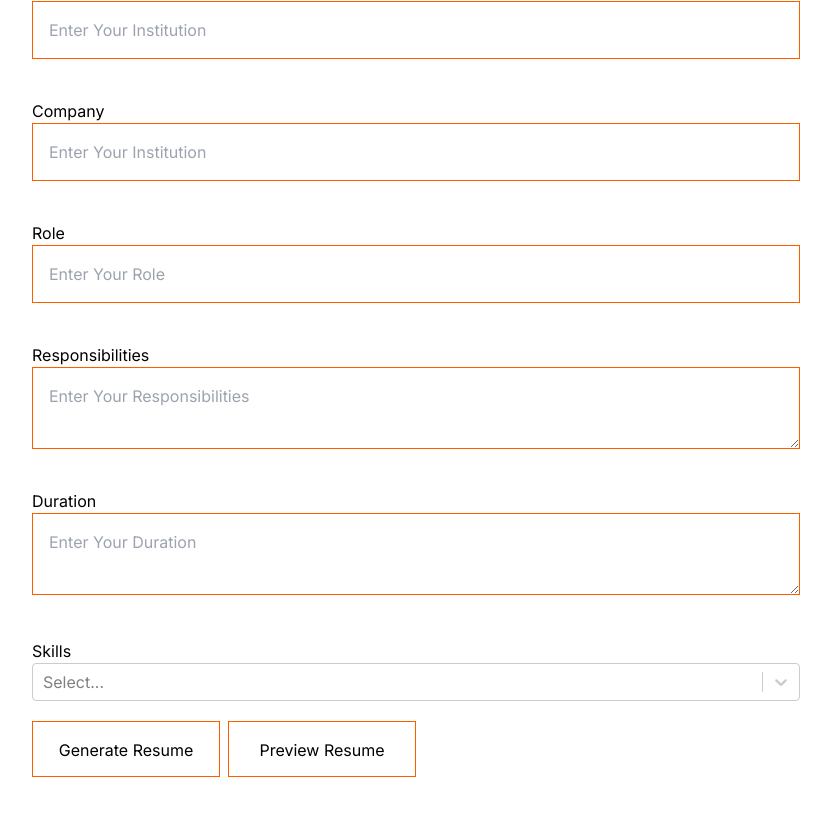
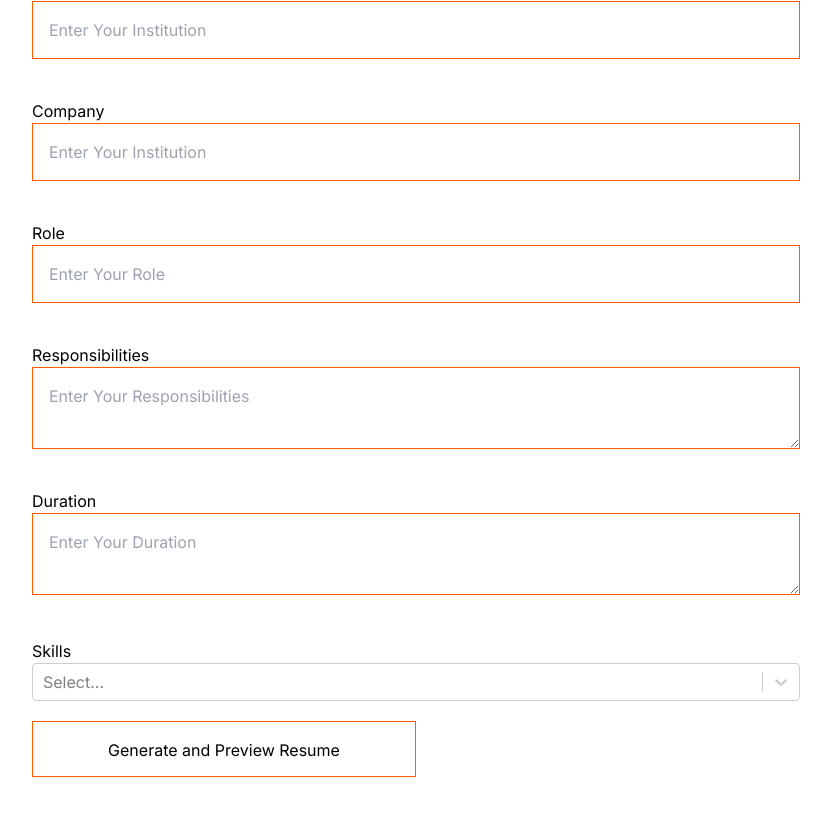
Before and after one commit to Ali-Raza995/code-jam2.0, a Next.js app: page /resume-form in a window 1280 px wide. Shown: the part 628-1443 px from the top of the page, without its empty margins (224-1055 px from the left). Built offline with nearby package versions, Linux system fonts and the light colour scheme; what @react-pdf/renderer would draw is missing.

Commit message:
Updated code

```diff
--- a/src/components/resume-form/resume-form.tsx
+++ b/src/components/resume-form/resume-form.tsx
@@ -326,15 +326,12 @@ const ResumeForm = () => {
           </div>
 
           <div className="mt-5 max-w-[24rem] flex gap-2">
-            <button className="h-14 w-full outline-none border p-4 border-[#ff5c00] text-black">
-              Generate Resume
-            </button>
             <button
               onClick={handleClick}
               type="submit"
               className="h-14 w-full cursor-pointer text-center outline-none border p-4 border-[#ff5c00] text-black"
             >
-              Preview Resume
+             Generate and Preview Resume
             </button>
           </div>
         </form>
--- a/src/components/shared/previewDownload.tsx
+++ b/src/components/shared/previewDownload.tsx
@@ -153,12 +153,16 @@ const PreviewVersionDownload = ({ handleFunc }: Props) => {
     <div
       onClick={handleFunc}
       className="w-full flex justify-center mt-10 absolute h-full z-40"
-      style={{ position: "fixed", top: 0, left: 0, width: "100%", height: "100%" }}
+      style={{
+        position: "fixed",
+        top: 0,
+        left: 0,
+        width: "100%",
+        height: "100%",
+      }}
     >
       <PDFViewer style={{ width: "100%", height: "100vh" }}>
-        <>
-          {resumeDocument}
-        </>
+        <>{resumeDocument}</>
       </PDFViewer>
     </div>
   );
```
